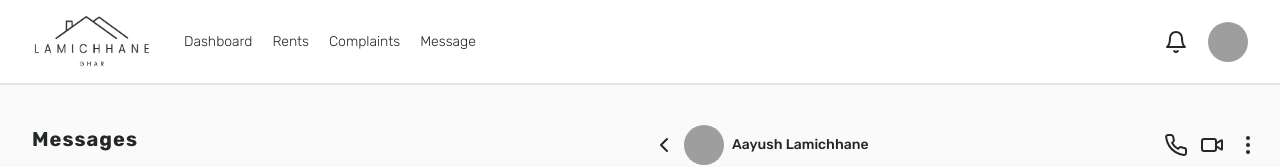
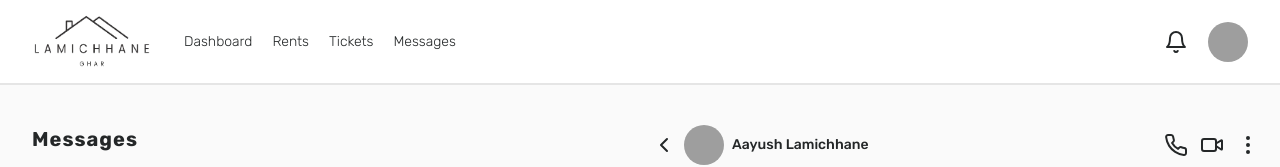
Before and after one commit to AaaayushXD/Rental, a Next.js app: page /message in a window 1280 px wide. Shown: the top 167 px of the page. Built offline with nearby package versions, Linux system fonts and the light colour scheme; grey boxes are pictures that could not be loaded.

Commit message:
update: add navbar props and create a boilerplate for pages

```diff
--- /dev/null
+++ b/src/@types/Navbar.ts
@@ -0,0 +1,9 @@
+export interface Navbar {
+  name: string;
+  icon?: React.ReactNode;
+  link: string;
+  classname?: string;
+}
+export interface NavbarProps {
+  navbars: Navbar[];
+}
--- /dev/null
+++ b/src/app/(user)/BoilerPlate.tsx
@@ -0,0 +1,42 @@
+"use client";
+import { Navbar as NavbarProps } from "@/@types/Navbar";
+import Footer from "@/components/footer/Footer";
+import Navbar from "@/components/navbar/Navbar";
+import { Banknote, LayoutDashboard, MessageCircle, Ticket } from "lucide-react";
+
+interface BoilerProps {
+  children: React.ReactNode;
+}
+const navbar: NavbarProps[] = [
+  {
+    name: "Dashboard",
+    link: "dashboard",
+    icon: <LayoutDashboard />,
+  },
+  {
+    name: "Rents",
+    link: "rents",
+    icon: <Banknote />,
+  },
+  {
+    name: "Tickets",
+    link: "tickets",
+    icon: <Ticket />,
+  },
+  {
+    name: "Messages",
+    link: "message",
+    icon: <MessageCircle />,
+  },
+];
+const BoilerPlate = ({ children }: BoilerProps) => {
+  return (
+    <div className="min-w-[100vw] w-full h-full min-h-screen text-brandCopy">
+      <Navbar navbars={navbar} />
+      {children}
+      <Footer />
+    </div>
+  );
+};
+
+export default BoilerPlate;
--- a/src/app/dashboard/page.tsx
+++ b/src/app/(user)/dashboard/page.tsx
@@ -1,16 +1,14 @@
 import AnnoucementCard from "@/components/cards/AnnoucementCard";
 import RentCard from "@/components/cards/RentCard";
 import TicketCard from "@/components/cards/TicketCard";
-import Footer from "@/components/footer/Footer";
-import Navbar from "@/components/navbar/Navbar";
 import { Droplets, Lightbulb, PlusCircle } from "lucide-react";
 import Image from "next/image";
 import React from "react";
+import BoilerPlate from "../BoilerPlate";
 
 const Page = () => {
   return (
-    <div className="min-w-[100vw] w-full h-full min-h-screen text-brandCopy">
-      <Navbar />
+    <BoilerPlate>
       <div className="flex w-full h-full justify-center items-center p-5 bg-brandForeground ">
         <div className="max-w-[1800px] w-full  flex flex-col font-light gap-20">
           <div className="flex justify-start items-center gap-5 max-w-[600px]">
@@ -175,8 +173,7 @@ const Page = () => {
           </div>
         </div>
       </div>
-      <Footer />
-    </div>
+    </BoilerPlate>
   );
 };
 
--- a/src/app/message/page.tsx
+++ b/src/app/(user)/message/page.tsx
@@ -1,7 +1,4 @@
-"use client";
 import React from "react";
-import Footer from "@/components/footer/Footer";
-import Navbar from "@/components/navbar/Navbar";
 import MessagePreviewCard from "@/components/cards/MessagePreviewCard";
 import {
   ChevronLeft,
@@ -15,11 +12,11 @@ import { Avatar } from "@radix-ui/react-avatar";
 import { AvatarImage } from "@/components/ui/avatar";
 import { Separator } from "@/components/ui/separator";
 import MessageCard from "@/components/cards/MessageCard";
+import BoilerPlate from "../BoilerPlate";
 
 const Page = () => {
   return (
-    <div className="min-w-[90vw] w-full h-full min-h-screen text-brandCopy">
-      <Navbar />
+    <BoilerPlate>
       <div className="flex w-full h-full justify-center items-start p-5 bg-brandForeground overflow-x-hidden">
         <div className="max-w-[1800px] flex justify-start items-start gap-8 w-full overflow-x-hidden">
           <div className="w-full lg:max-w-[600px] flex flex-col font-light gap-10 pt-5 h-full ">
@@ -68,8 +65,7 @@ const Page = () => {
           </div>
         </div>
       </div>
-      <Footer />
-    </div>
+    </BoilerPlate>
   );
 };
 
--- a/src/app/rents/page.tsx
+++ b/src/app/(user)/rents/page.tsx
@@ -1,6 +1,4 @@
 "use client";
-import Footer from "@/components/footer/Footer";
-import Navbar from "@/components/navbar/Navbar";
 import {
   Table,
   TableBody,
@@ -18,6 +16,7 @@ import {
   PaginationNext,
   PaginationPrevious,
 } from "@/components/ui/pagination";
+import BoilerPlate from "../BoilerPlate";
 
 const tableHeader = ["Id", "Amount", "Month", "Paid Date", "Reason"];
 const payments = [
@@ -45,8 +44,7 @@ const payments = [
 ];
 const Page = () => {
   return (
-    <div className="min-w-[100vw] w-full h-full min-h-screen text-brandCopy">
-      <Navbar />
+    <BoilerPlate>
       <div className="flex w-full h-full justify-center items-center p-5 bg-brandForeground">
         <div className="max-w-[1800px] w-full  flex flex-col font-light gap-6 pt-5">
           <h3 className="text-xl font-extrabold tracking-wider pl-3">
@@ -99,8 +97,7 @@ const Page = () => {
           </div>
         </div>
       </div>
-      <Footer />
-    </div>
+    </BoilerPlate>
   );
 };
 
--- a/src/app/tickets/page.tsx
+++ b/src/app/(user)/tickets/page.tsx
@@ -1,7 +1,5 @@
 "use client";
 import TicketCard from "@/components/cards/TicketCard";
-import Footer from "@/components/footer/Footer";
-import Navbar from "@/components/navbar/Navbar";
 import { Button } from "@/components/ui/button";
 import {
   Pagination,
@@ -16,11 +14,11 @@ import { Tabs, TabsContent, TabsList } from "@/components/ui/tabs";
 import { TabsTrigger } from "@radix-ui/react-tabs";
 import { PlusCircle } from "lucide-react";
 import React from "react";
+import BoilerPlate from "../BoilerPlate";
 
 const Page = () => {
   return (
-    <div className="min-w-[100vw] w-full h-full min-h-screen text-brandCopy">
-      <Navbar />
+    <BoilerPlate>
       <div className="flex w-full h-full justify-center items-center p-5 bg-brandForeground">
         <div className="max-w-[1800px] w-full flex flex-col justify-start items-start gap-10 pt-8">
           <div className="flex w-full justify-between items-center gap-5">
@@ -94,8 +92,7 @@ const Page = () => {
           </div>
         </div>
       </div>
-      <Footer />
-    </div>
+    </BoilerPlate>
   );
 };
 
--- a/src/components/navbar/Navbar.tsx
+++ b/src/components/navbar/Navbar.tsx
@@ -2,19 +2,11 @@
 import Image from "next/image";
 import React, { useEffect, useRef, useState } from "react";
 import Link from "next/link";
-import {
-  Banknote,
-  BellIcon,
-  LayoutDashboard,
-  LogOut,
-  Menu,
-  MessageCircle,
-  Ticket,
-  X,
-} from "lucide-react";
+import { BellIcon, LogOut, Menu, X } from "lucide-react";
 import { Avatar, AvatarFallback, AvatarImage } from "../ui/avatar";
+import { NavbarProps } from "@/@types/Navbar";
 
-const Navbar = () => {
+const Navbar = ({ navbars }: NavbarProps) => {
   const [isOpen, setIsOpen] = useState<boolean>(false);
   const navRef = useRef<HTMLDivElement>(null);
 
@@ -59,30 +51,17 @@ const Navbar = () => {
           className="flex flex-nowrap justify-center items-center h-[70px] w-[120px]"
         />
         <div className="lg:flex gap-5 items-center justify-start text-sm text-copy font-light hidden ">
+          {navbars?.map((item, index) => (
             <Link
-            href={"/dashboard"}
-            className="hover:text-primary-light cursor-pointer"
+              href={"/" + item.link}
+              key={index}
+              className={
+                "hover:text-primary-light cursor-pointer" + ` ${item.classname}`
+              }
             >
-            Dashboard
+              {item.name}
             </Link>
-          <Link
-            href={"/rents"}
-            className="hover:text-primary-light cursor-pointer"
-          >
-            Rents
-          </Link>
-          <Link
-            href={"/tickets"}
-            className="hover:text-primary-light cursor-pointer"
-          >
-            Complaints
-          </Link>
-          <Link
-            href={"/message"}
-            className="hover:text-primary-light cursor-pointer"
-          >
-            Message
-          </Link>
+          ))}
         </div>
         {isOpen && (
           <div
@@ -107,34 +86,19 @@ const Navbar = () => {
                 </div>
               </div>
               <div className="flex flex-col gap-10 justify-center items-start flex-grow font-light">
+                {navbars.map((item, index) => (
                   <Link
-                  href={"/dashboard"}
-                  className="hover:text-primary-light cursor-pointer hover:underline flex gap-3 justify-center items-center"
+                    href={"/" + item.link}
+                    key={index}
+                    className={
+                      "hover:text-primary-light cursor-pointer hover:underline flex gap-3 justify-center items-center" +
+                      ` ${item.classname}`
+                    }
                   >
-                  <LayoutDashboard />
-                  Dashboard
+                    {item.icon}
+                    {item.name}
                   </Link>
-                <Link
-                  href={"/rents"}
-                  className="hover:text-primary-light cursor-pointer hover:underline flex gap-3 justify-center items-center"
-                >
-                  <Banknote />
-                  Rents
-                </Link>
-                <Link
-                  href={"/tickets"}
-                  className="hover:text-primary-light cursor-pointer hover:underline flex gap-3 justify-center items-center"
-                >
-                  <Ticket />
-                  Complaints
-                </Link>
-                <Link
-                  href={"/message"}
-                  className="hover:text-primary-light cursor-pointer hover:underline flex gap-3 justify-center items-center"
-                >
-                  <MessageCircle />
-                  Messages
-                </Link>
+                ))}
               </div>
             </div>
             <div className="text-black justify-center items-center gap-5 flex cursor-pointer">
```
Lines whose indentation alone changed are shown as unchanged.
